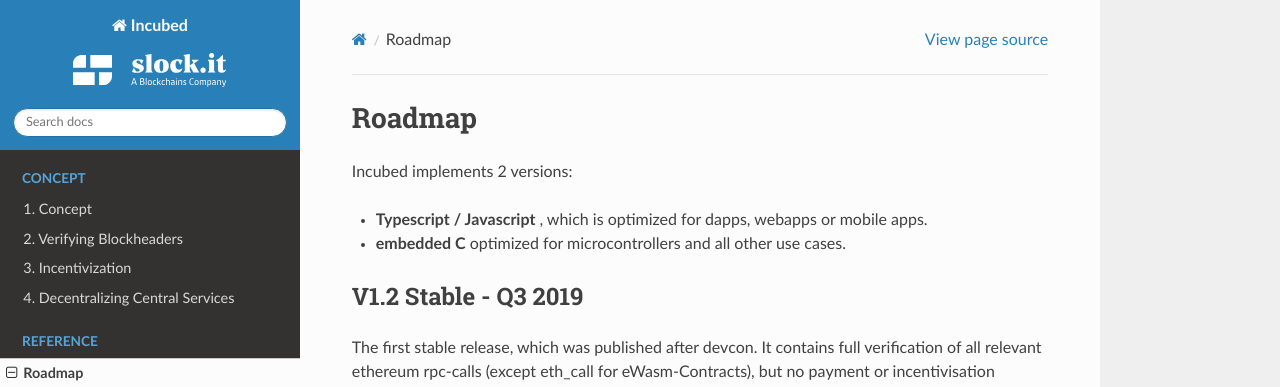
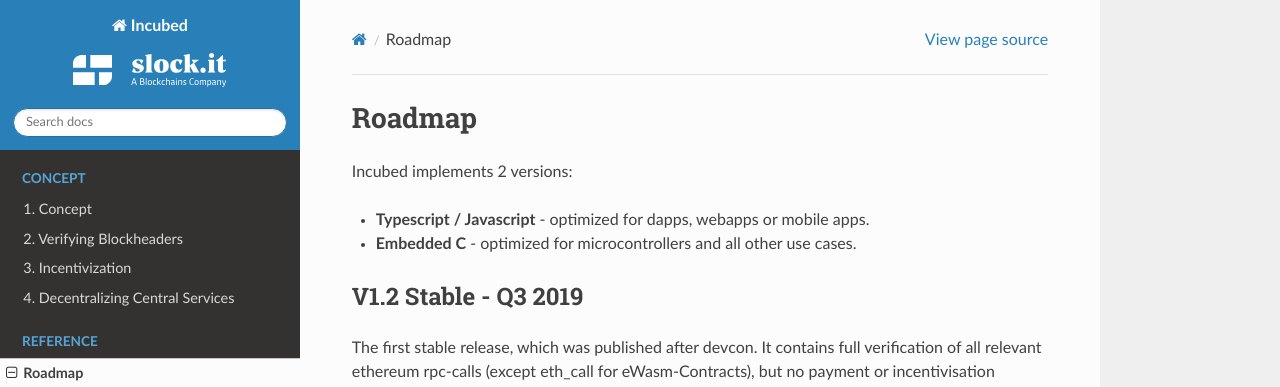
Before and after one commit to blockchainsllc/in3-docs, a Sphinx documentation site: the page built from docs/milestones.md, in a window 1280 px wide and 900 px high. Shown: the top 387 px of the window. Built offline with Sphinx 7.4.7 and the Read the Docs theme 2.0.0, drawn with Linux system fonts in a browser that asks for light colours; pages that are not in the unit, such as notebooks, are missing from menus.

Commit message:
Update milestones.md

```diff
--- a/docs/milestones.md
+++ b/docs/milestones.md
@@ -1,8 +1,8 @@
 # Roadmap
 
 Incubed implements 2 versions:
- - **Typescript / Javascript** , which is optimized for dapps, webapps or mobile apps.
- - **embedded C** optimized for microcontrollers and all other use cases.
+ - **Typescript / Javascript** - optimized for dapps, webapps or mobile apps.
+ - **Embedded C** - optimized for microcontrollers and all other use cases.
 
 ## V1.2 Stable - Q3 2019
 
```
